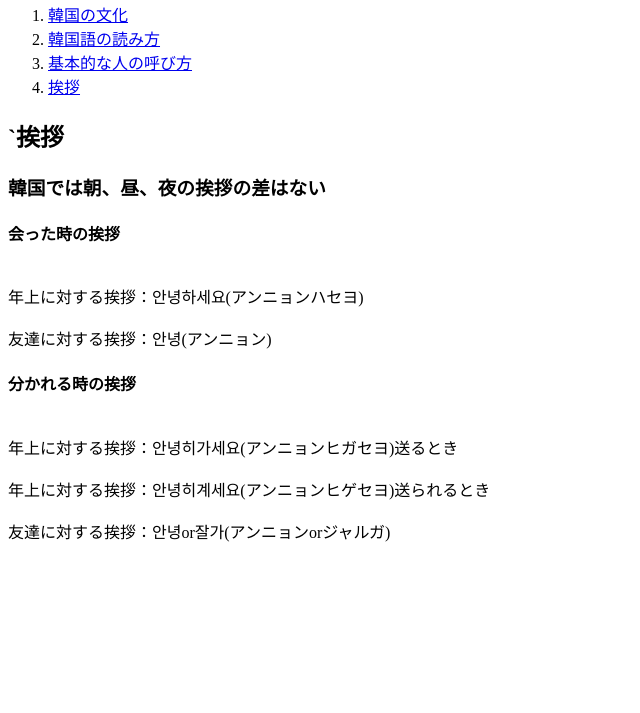
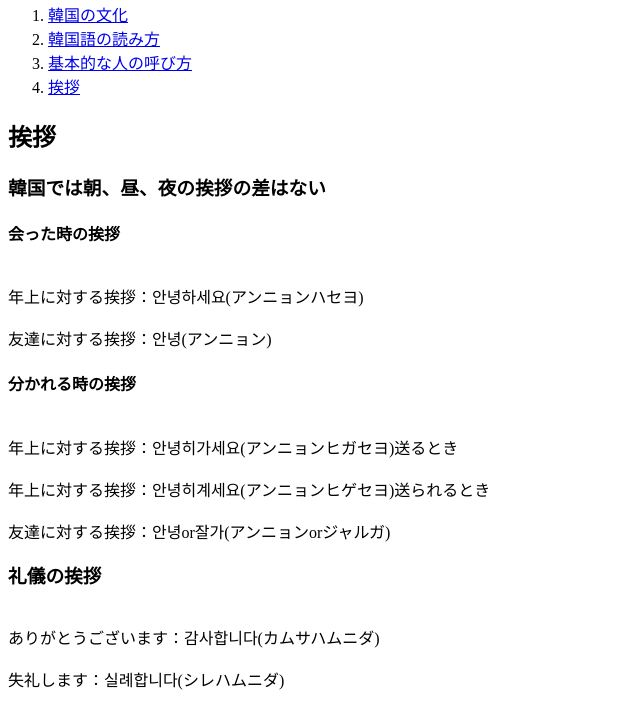
Before and after one commit to Leesukho/WebSight-for-teach-Korean, a plain HTML site: page 4.html in a window 1280 px wide. Shown: the part 87-800 px from the top of the page, without its empty margins (0-640 px from the left). Drawn offline with Linux system fonts and the light colour scheme.

Commit message:
modify_4.html

```diff
--- a/4.html
+++ b/4.html
@@ -13,7 +13,7 @@
 	<li><a href="3.html">基本的な人の呼び方</a></li>
 	<li><a href="4.html">挨拶</a></li>
 </ol>
-<h2>`挨拶</h2>
+<h2>挨拶</h2>
 
 <h3>韓国では朝、昼、夜の挨拶の差はない</h3>
 <h4>会った時の挨拶</h4>
@@ -24,3 +24,9 @@
 <br>年上に対する挨拶：안녕히가세요(アンニョンヒガセヨ)送るとき</br>
 <br>年上に対する挨拶：안녕히계세요(アンニョンヒゲセヨ)送られるとき</br>
 <br>友達に対する挨拶：안녕or잘가(アンニョンorジャルガ)</br>
+
+<h3>礼儀の挨拶</h3>
+<br>ありがとうございます：감사합니다(カムサハムニダ)</br>
+<br>失礼します：실례합니다(シレハムニダ)</br>
+</body>
+</html>
```
Also changed, not shown: 1.html (+2 -0 lines), 2.html (+2 -0 lines), 3.html (+3 -1 lines), index.html (+2 -0 lines).
